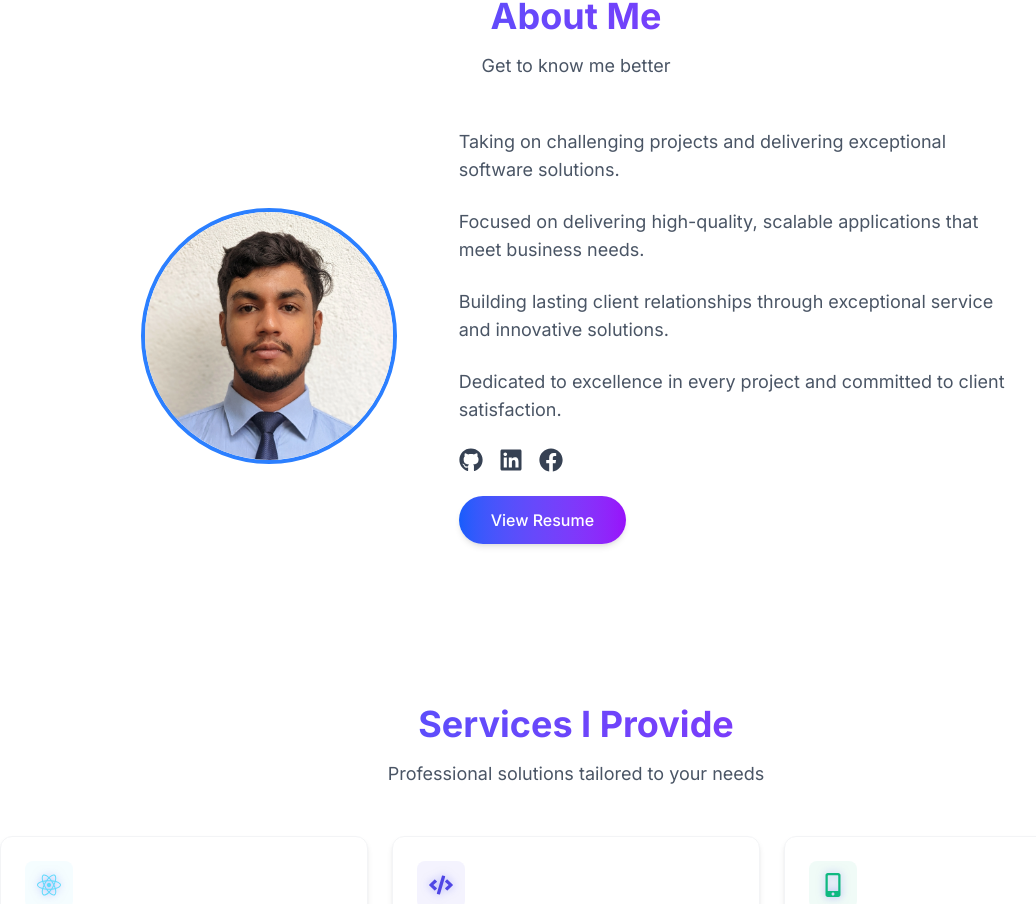
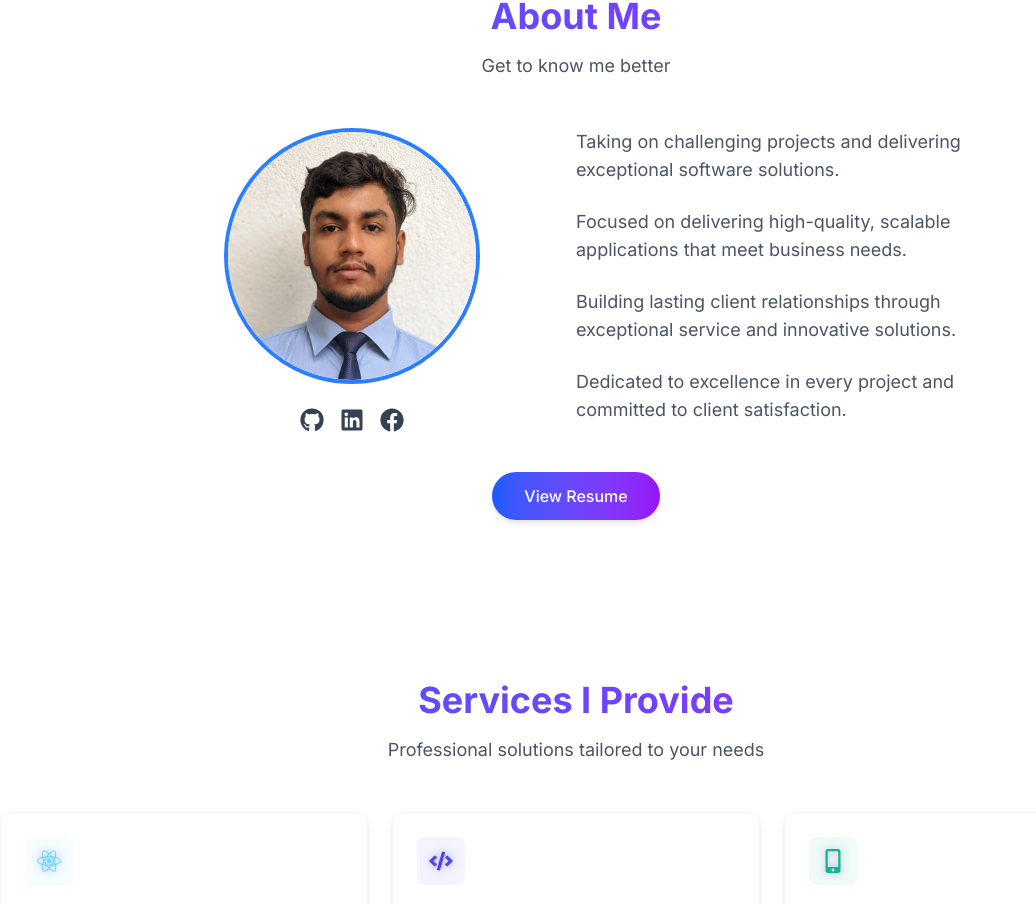
Before and after one commit to wkdkavishka/wkdkavishka-next, a Next.js app: page / in a window 1280 px wide. Shown: the part 958-1862 px from the top of the page, without its empty margins (64-1100 px from the left). Built offline with nearby package versions, Linux system fonts and the light colour scheme.

Commit message:
about me laylou change

```diff
--- a/src/app/about/page.tsx
+++ b/src/app/about/page.tsx
@@ -18,8 +18,9 @@ export default function Page() {
                 <p className="mx-auto mb-12 max-w-2xl text-center text-lg text-gray-600 dark:text-gray-400">
                     Get to know me better
                 </p>
-                <div className="flex flex-col items-center gap-12 md:flex-row">
-                    <div className="flex w-full justify-center md:w-1/3">
+                <div className="grid grid-cols-1 justify-between md:grid-cols-2">
+                    {/* First Column: Profile Picture and Social Links */}
+                    <div className="flex flex-col items-center gap-6">
                         <div className="relative h-64 w-64 overflow-hidden rounded-full border-4 border-blue-500">
                             <Image
                                 src={Personal.profileImage}
@@ -29,16 +30,6 @@ export default function Page() {
                                 priority
                             />
                         </div>
-                    </div>
-                    <div className="w-full md:w-2/3">
-                        {Personal.about.slice(1).map((paragraph, index) => (
-                            <p
-                                key={index}
-                                className="mb-6 text-lg text-gray-600 dark:text-gray-300"
-                            >
-                                {paragraph}
-                            </p>
-                        ))}
                         <div className="flex space-x-4">
                             {SocialLinks.map((social) => (
                                 <a
@@ -55,17 +46,26 @@ export default function Page() {
                                 </a>
                             ))}
                         </div>
-                        <div className="mt-6">
-                            <button
-                                onClick={() =>
-                                    window.open('/resume.pdf', '_blank', 'noopener,noreferrer')
-                                }
-                                className="inline-flex transform items-center rounded-full bg-gradient-to-r from-blue-600 to-purple-600 px-8 py-3 font-medium text-white transition-opacity hover:-translate-y-0.5 hover:opacity-90 hover:shadow-lg"
-                            >
-                                View Resume
-                            </button>
-                        </div>
                     </div>
+
+                    {/* Second Column: About Texts and Download CV */}
+                    <div className="flex flex-col gap-6">
+                        {Personal.about.slice(1).map((paragraph, index) => (
+                            <p key={index} className="text-lg text-gray-600 dark:text-gray-300">
+                                {paragraph}
+                            </p>
+                        ))}
+                    </div>
+                </div>
+                <div className="mt-10 flex justify-center">
+                    <button
+                        onClick={() =>
+                            window.open(Personal.resumeUrl, '_blank', 'noopener,noreferrer')
+                        }
+                        className="mx-auto items-center rounded-full bg-gradient-to-r from-blue-600 to-purple-600 px-8 py-3 font-medium text-white transition-opacity hover:-translate-y-0.5 hover:opacity-90 hover:shadow-lg"
+                    >
+                        View Resume
+                    </button>
                 </div>
             </div>
         </section>
```
